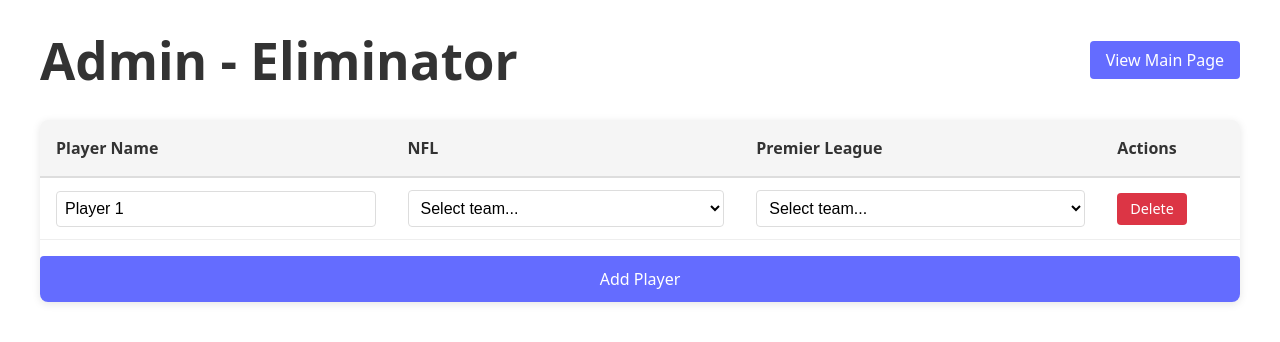
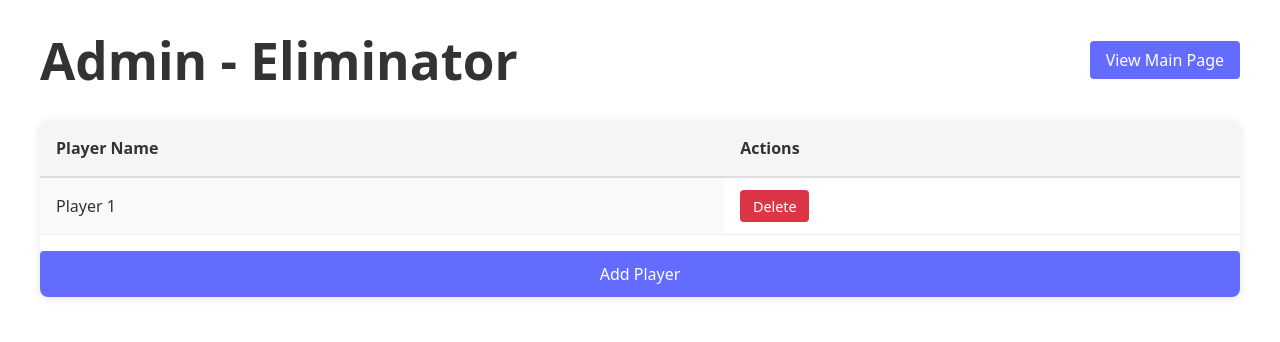
Before and after one commit to JamesDiStef/eliminator, a React (Vite) app: page / in a window 1280 px wide. Both pictures are taken after a click on the button "Admin". Shown: the top 342 px of the page. Built offline with nearby package versions, Linux system fonts and the light colour scheme.

Commit message:
PROMPT: The dropdowns to select teams need to be on the main page.  the admin team should have add and delete the player name only

```diff
--- a/src/App.tsx
+++ b/src/App.tsx
@@ -31,6 +31,7 @@ function App() {
       {currentPage === 'main' ? (
         <MainPage
           players={players}
+          onPlayersChange={setPlayers}
           onNavigateToAdmin={() => setCurrentPage('admin')}
         />
       ) : (
--- a/src/components/Admin.tsx
+++ b/src/components/Admin.tsx
@@ -1,7 +1,4 @@
-import { useState } from 'react';
 import type { Player } from '../types/player';
-import { NFL_TEAMS, PREMIER_LEAGUE_TEAMS } from '../data/leagues';
-import type { League } from '../types/league';
 import './Admin.css';
 
 interface AdminProps {
@@ -11,24 +8,6 @@ interface AdminProps {
 }
 
 function Admin({ players, onPlayersChange, onNavigateToMain }: AdminProps) {
-  const leagues: League[] = [NFL_TEAMS, PREMIER_LEAGUE_TEAMS];
-
-  const handleTeamChange = (playerId: string, leagueId: string, teamId: string | null) => {
-    const updatedPlayers = players.map(player => {
-      if (player.id === playerId) {
-        return {
-          ...player,
-          selectedTeams: {
-            ...player.selectedTeams,
-            [leagueId]: teamId,
-          },
-        };
-      }
-      return player;
-    });
-    onPlayersChange(updatedPlayers);
-  };
-
   const addPlayer = () => {
     const newPlayer: Player = {
       id: Date.now().toString(),
@@ -36,13 +15,6 @@ function Admin({ players, onPlayersChange, onNavigateToMain }: AdminProps) {
       selectedTeams: {},
     };
     onPlayersChange([...players, newPlayer]);
-  };
-
-  const updatePlayerName = (playerId: string, name: string) => {
-    const updatedPlayers = players.map(player =>
-      player.id === playerId ? { ...player, name } : player
-    );
-    onPlayersChange(updatedPlayers);
   };
 
   const deletePlayer = (playerId: string) => {
@@ -63,39 +35,20 @@ function Admin({ players, onPlayersChange, onNavigateToMain }: AdminProps) {
           <thead>
             <tr>
               <th>Player Name</th>
-              {leagues.map(league => (
-                <th key={league.id}>{league.name}</th>
-              ))}
               <th>Actions</th>
             </tr>
           </thead>
           <tbody>
-            {players.map(player => (
+            {players.length === 0 ? (
+              <tr>
+                <td colSpan={2} className="empty-state">
+                  No players added yet. Click "Add Player" to get started.
+                </td>
+              </tr>
+            ) : (
+              players.map(player => (
                 <tr key={player.id}>
-                <td>
-                  <input
-                    type="text"
-                    value={player.name}
-                    onChange={(e) => updatePlayerName(player.id, e.target.value)}
-                    className="player-name-input"
-                  />
-                </td>
-                {leagues.map(league => (
-                  <td key={league.id}>
-                    <select
-                      value={player.selectedTeams[league.id] || ''}
-                      onChange={(e) => handleTeamChange(player.id, league.id, e.target.value || null)}
-                      className="team-select"
-                    >
-                      <option value="">Select team...</option>
-                      {league.teams.map(team => (
-                        <option key={team.id} value={team.id}>
-                          {team.name}
-                        </option>
-                      ))}
-                    </select>
-                  </td>
-                ))}
+                  <td className="read-only-cell">{player.name}</td>
                   <td>
                     <button
                       onClick={() => deletePlayer(player.id)}
@@ -105,7 +58,8 @@ function Admin({ players, onPlayersChange, onNavigateToMain }: AdminProps) {
                     </button>
                   </td>
                 </tr>
-            ))}
+              ))
+            )}
           </tbody>
         </table>
         <button onClick={addPlayer} className="add-player-btn">
--- a/src/components/MainPage.tsx
+++ b/src/components/MainPage.tsx
@@ -5,17 +5,27 @@ import './MainPage.css';
 
 interface MainPageProps {
   players: Player[];
+  onPlayersChange: (players: Player[]) => void;
   onNavigateToAdmin: () => void;
 }
 
-function MainPage({ players, onNavigateToAdmin }: MainPageProps) {
+function MainPage({ players, onPlayersChange, onNavigateToAdmin }: MainPageProps) {
   const leagues: League[] = [NFL_TEAMS, PREMIER_LEAGUE_TEAMS];
 
-  const getTeamName = (leagueId: string, teamId: string | null | undefined): string => {
-    if (!teamId) return '-';
-    const league = leagues.find(l => l.id === leagueId);
-    const team = league?.teams.find(t => t.id === teamId);
-    return team?.name || '-';
+  const handleTeamChange = (playerId: string, leagueId: string, teamId: string | null) => {
+    const updatedPlayers = players.map(player => {
+      if (player.id === playerId) {
+        return {
+          ...player,
+          selectedTeams: {
+            ...player.selectedTeams,
+            [leagueId]: teamId,
+          },
+        };
+      }
+      return player;
+    });
+    onPlayersChange(updatedPlayers);
   };
 
   return (
@@ -48,8 +58,19 @@ function MainPage({ players, onNavigateToAdmin }: MainPageProps) {
                 <tr key={player.id}>
                   <td className="read-only-cell">{player.name}</td>
                   {leagues.map(league => (
-                    <td key={league.id} className="read-only-cell">
-                      {getTeamName(league.id, player.selectedTeams[league.id])}
+                    <td key={league.id}>
+                      <select
+                        value={player.selectedTeams[league.id] || ''}
+                        onChange={(e) => handleTeamChange(player.id, league.id, e.target.value || null)}
+                        className="team-select"
+                      >
+                        <option value="">Select team...</option>
+                        {league.teams.map(team => (
+                          <option key={team.id} value={team.id}>
+                            {team.name}
+                          </option>
+                        ))}
+                      </select>
                     </td>
                   ))}
                 </tr>
```
Also changed, not shown: prompts.txt. Lines whose indentation alone changed are shown as unchanged.
